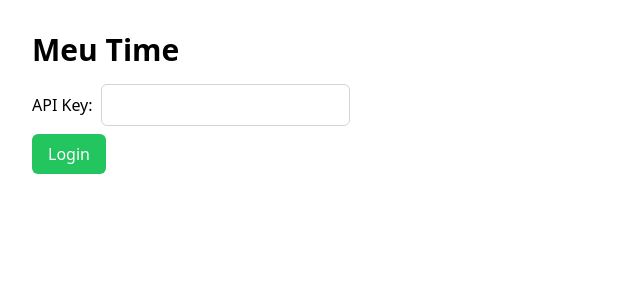
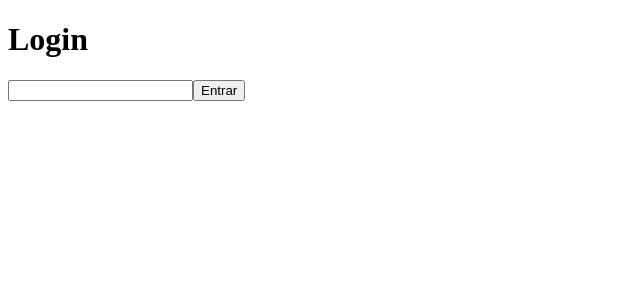
Before and after one commit to alaninhaisnthere/meu-time, a Next.js app: page / in a window 1280 px wide. Shown: the top 300 px of the page, without its empty margins (0-640 px from the left). Built offline with nearby package versions, Linux system fonts and the light colour scheme.

Commit message:
implementando função de logoff

```diff
--- a/src/pages/_app.tsx
+++ b/src/pages/_app.tsx
@@ -1,7 +1,42 @@
-import '../styles/globals.css';
+import { useState, useEffect } from 'react';
+import { AppProps } from 'next/app';
+import LoginPage from './login';
+import { useRouter } from 'next/router';
 
-function MyApp({ Component, pageProps }) {
-  return <Component {...pageProps} />;
+
+function MyApp({ Component, pageProps }: AppProps) {
+  const [isLoggedIn, setIsLoggedIn] = useState(false);
+  const router = useRouter();
+
+  useEffect(() => {
+    const storedApiKey = localStorage.getItem('apiKey');
+    if (storedApiKey === 'hc7fm4u9') {
+      setIsLoggedIn(true);
+    }
+  }, []);
+
+  const handleLogin = () => {
+    setIsLoggedIn(true);
+    router.push('/');
+  };
+
+  const handleLogout = () => {
+    setIsLoggedIn(false);
+    localStorage.removeItem('apiKey');
+  };
+
+  return (
+    <div>
+      {!isLoggedIn ? (
+        <LoginPage onLogin={handleLogin} />
+      ) : (
+        <div>
+          <Component {...pageProps} isLoggedIn={isLoggedIn} />
+          <button onClick={handleLogout}>Logout</button>
+        </div>
+      )}
+    </div>
+  );
 }
 
 export default MyApp;
--- a/src/pages/countries.tsx
+++ b/src/pages/countries.tsx
@@ -63,7 +63,7 @@ export default function CountriesPage({ isLoggedIn }: { isLoggedIn: boolean }) {
           </div>
         </div>
       ) : (
-        <p>Faça o login para acessar as informações de países.</p>
+        <p>Faça o login para acessar esta página.</p>
       )}
     </div>
   );
--- a/src/pages/index.tsx
+++ b/src/pages/index.tsx
@@ -1,42 +1,30 @@
 import Link from 'next/link';
-import { useState } from 'react';
-import Login from './login';
 
 export default function IndexPage() {
-  const [isLoggedIn, setIsLoggedIn] = useState(false);
-
-  const handleLogin = (apiKey: string) => {
-    if (apiKey === 'hc7fm4u9') {
-      setIsLoggedIn(true);
-    } else {
-      setIsLoggedIn(false);
-    }
-  };
-
   return (
     <div className="container mx-auto p-4">
-      {isLoggedIn ? (
-        <div>
       <h1 className="text-3xl font-bold mb-4">Meu Time</h1>
 
       <div className="mb-4">
         <h2 className="text-xl font-bold mb-2">Navegação:</h2>
         <ul>
           <li>
-                <Link href="/countries">Países</Link>
+            <Link href="/countries">
+              Países
+            </Link>
           </li>
           <li>
-                <Link href="/seasons">Temporadas</Link>
+            <Link href="/seasons">
+              Temporadas
+            </Link>
           </li>
           <li>
-                <Link href="/leagues">Ligas</Link>
+            <Link href="/leagues">
+              Ligas
+            </Link>
           </li>
         </ul>
       </div>
     </div>
-      ) : (
-        <Login onLogin={handleLogin} />
-      )}
-    </div>
   );
 }
--- a/src/pages/leagues.tsx
+++ b/src/pages/leagues.tsx
@@ -59,7 +59,7 @@ export default function LeaguesPage({ isLoggedIn }: { isLoggedIn: boolean }) {
           </div>
         </div>
       ) : (
-        <p>Faça o login para acessar as informações de ligas.</p>
+        <p>Faça o login para acessar esta página.</p>
       )}
     </div>
   );
--- a/src/pages/login.tsx
+++ b/src/pages/login.tsx
@@ -1,35 +1,21 @@
 import { useState } from 'react';
 
-interface LoginProps {
-  onLogin: (apiKey: string) => void;
-}
-
-export default function Login({ onLogin }: LoginProps) {
+export default function LoginPage({ onLogin }: { onLogin: () => void }) {
   const [apiKey, setApiKey] = useState('');
 
-  const handleSubmit = (e: React.FormEvent) => {
-    e.preventDefault();
-    onLogin(apiKey);
+  const handleLogin = () => {
+    if (apiKey === 'hc7fm4u9') {
+      localStorage.setItem('apiKey', apiKey);
+      onLogin();
+    } else {
+    }
   };
 
   return (
-    <div className="container mx-auto p-4">
-      <h1 className="text-3xl font-bold mb-4">Meu Time</h1>
-
-      <form onSubmit={handleSubmit} className="mb-4">
-        <label className="block mb-2">
-          API Key:
-          <input
-            type="text"
-            value={apiKey}
-            onChange={(e) => setApiKey(e.target.value)}
-            className="border border-gray-300 rounded-md p-2 ml-2"
-          />
-        </label>
-        <button type="submit" className="bg-green-500 text-white rounded-md px-4 py-2">
-          Login
-        </button>
-      </form>
+    <div>
+      <h1>Login</h1>
+      <input type="text" value={apiKey} onChange={(e) => setApiKey(e.target.value)} />
+      <button onClick={handleLogin}>Entrar</button>
     </div>
   );
 }
--- a/src/pages/seasons.tsx
+++ b/src/pages/seasons.tsx
@@ -59,7 +59,7 @@ export default function SeasonsPage({ isLoggedIn }: { isLoggedIn: boolean }) {
           </div>
         </div>
       ) : (
-        <p>Faça o login para acessar as informações de temporadas.</p>
+        <p>Faça o login para acessar esta página.</p>
       )}
     </div>
   );
```
Lines whose indentation alone changed are shown as unchanged.
